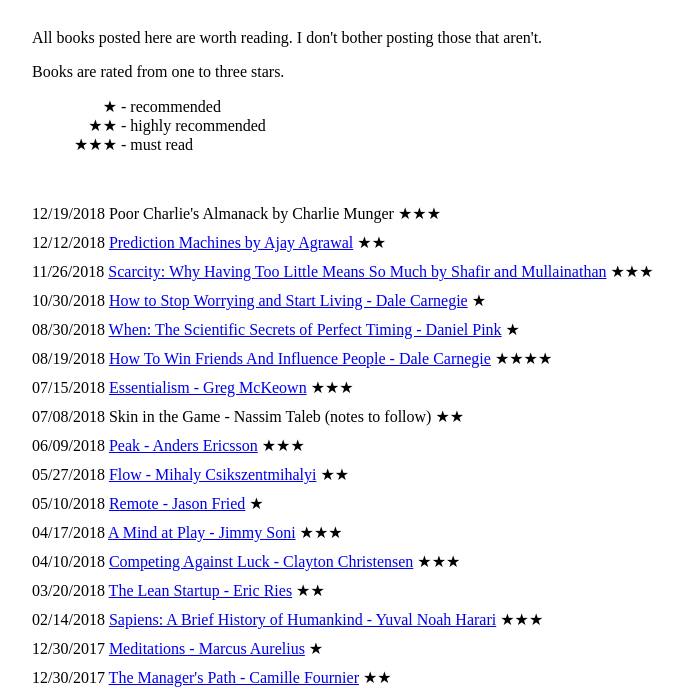
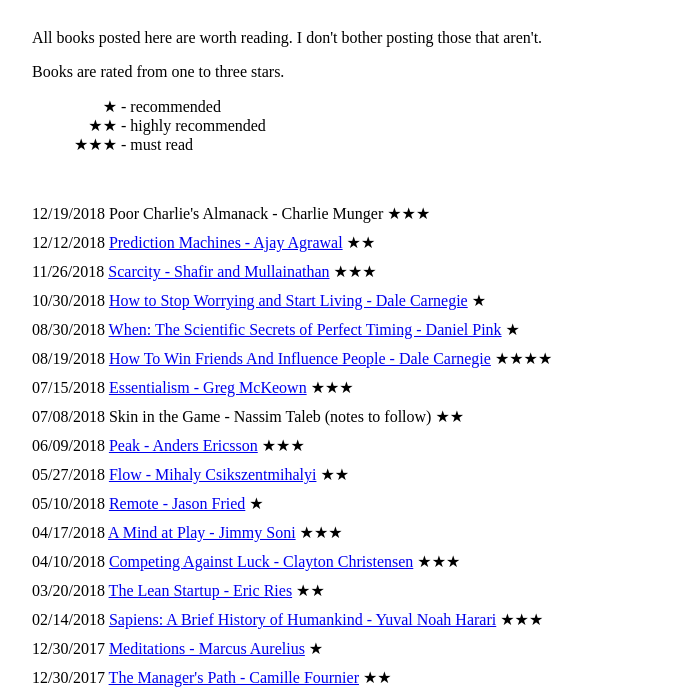
Before and after one commit to beatobongco/book-highlights, a plain HTML site: page index.html in a window 1280 px wide. Shown: the part 83-777 px from the top of the page, without its empty margins (208-890 px from the left). Drawn offline with Linux system fonts and the light colour scheme; a script that the page names is missing; a web font is replaced by a local one.

Commit message:
Fix index formatting

```diff
--- a/index.html
+++ b/index.html
@@ -58,20 +58,17 @@
     </div>
     <div class="entry">
       <span>12/19/2018</span>
-      <span>Poor Charlie's Almanack by Charlie Munger</span>
+      <span>Poor Charlie's Almanack - Charlie Munger</span>
       <span>&#9733;&#9733;&#9733;</span>
     </div>
     <div class="entry">
       <span>12/12/2018</span>
-      <a href="book/prediction-machines">Prediction Machines by Ajay Agrawal</a>
+      <a href="book/prediction-machines">Prediction Machines - Ajay Agrawal</a>
       <span>&#9733;&#9733;</span>
     </div>
     <div class="entry">
       <span>11/26/2018</span>
-      <a href="book/scarcity"
-        >Scarcity: Why Having Too Little Means So Much by Shafir and
-        Mullainathan</a
-      >
+      <a href="book/scarcity">Scarcity - Shafir and Mullainathan</a>
       <span>&#9733;&#9733;&#9733;</span>
     </div>
     <div class="entry">
```
